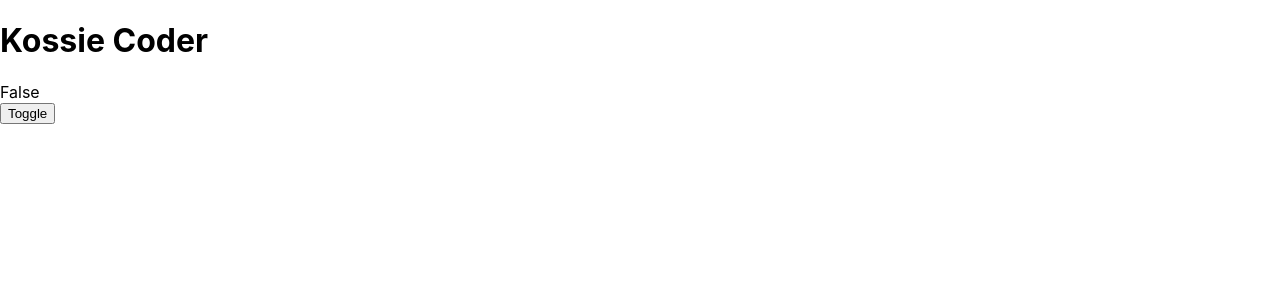
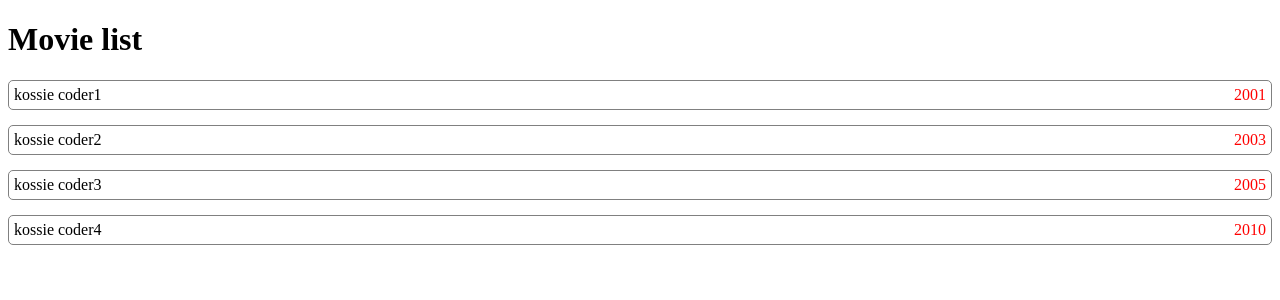
Before and after one commit to kingof7/react-beginner, a React (Create React App) app: page / in a window 1280 px wide. Shown: the top 300 px of the page. Built offline with nearby package versions, Linux system fonts and the light colour scheme.

Commit message:
10강 리액트 반복문

```diff
--- a/src/App.js
+++ b/src/App.js
@@ -1,22 +1,38 @@
-import React, { useEffect, useState } from 'react';
+import React from 'react';
 
 function App() {
-  const [condition, setCondition] = useState(false);
-  const toggle = () => setCondition(!condition);
+  const movies = [ //array
+    { title: 'kossie coder1', year: 2001 }, //object
+    { title: 'kossie coder2', year: 2003 },
+    { title: 'kossie coder3', year: 2005 },
+    { title: 'kossie coder4', year: 2010 },
+  ];
 
-  useEffect(() => {
-    console.log(condition);
-  }, [condition])
-  const renderCondition = condition
-    ? 'True'
-    : 'False'
+  const renderMovies = movies.map(movie => {
+    return (
+      <div className="movie" key={movie.title}>
+        <div className="movie-title">{movie.title}</div>
+        <div className="movie-year">{movie.year}</div>
+      </div>
+    );
+  }); //map을 쓰면 array에서 아이템 하나하나 가져옴
+
   return (
     <div className="App">
-      <h1>Kossie Coder</h1>
-      <div>
-        {renderCondition}
+      <h1>Movie list</h1>
+      {renderMovies}
+      {/* <div className="movie">
+        <div className="movie-title">{movies[0].title}</div>
+        <div className="movie-year">{movies[0].year}</div>
       </div>
-      <button onClick={toggle}>Toggle</button>
+      <div className="movie">
+        <div className="movie-title">{movies[1].title}</div>
+        <div className="movie-year">{movies[1].year}</div>
+      </div>
+      <div className="movie">
+        <div className="movie-title">{movies[2].title}</div>
+        <div className="movie-year">{movies[2].year}</div>
+      </div> */}
     </div>
   );
 }
--- a/src/index.css
+++ b/src/index.css
@@ -1,13 +1,17 @@
-body {
-  margin: 0;
-  font-family: -apple-system, BlinkMacSystemFont, 'Segoe UI', 'Roboto', 'Oxygen',
-    'Ubuntu', 'Cantarell', 'Fira Sans', 'Droid Sans', 'Helvetica Neue',
-    sans-serif;
-  -webkit-font-smoothing: antialiased;
-  -moz-osx-font-smoothing: grayscale;
+.movie {
+  display: flex;
+  align-items: center;
+  border: 1px solid gray;
+  border-radius: 5px;
+  padding: 5px;
+  margin-bottom: 15px;
+
 }
+.movie .movie-title {
+  flex-grow: 1;
+}
+.movie .movie-year {
+  font-size: 1rem;
+  color: red;
 
-code {
-  font-family: source-code-pro, Menlo, Monaco, Consolas, 'Courier New',
-    monospace;
 }
```
